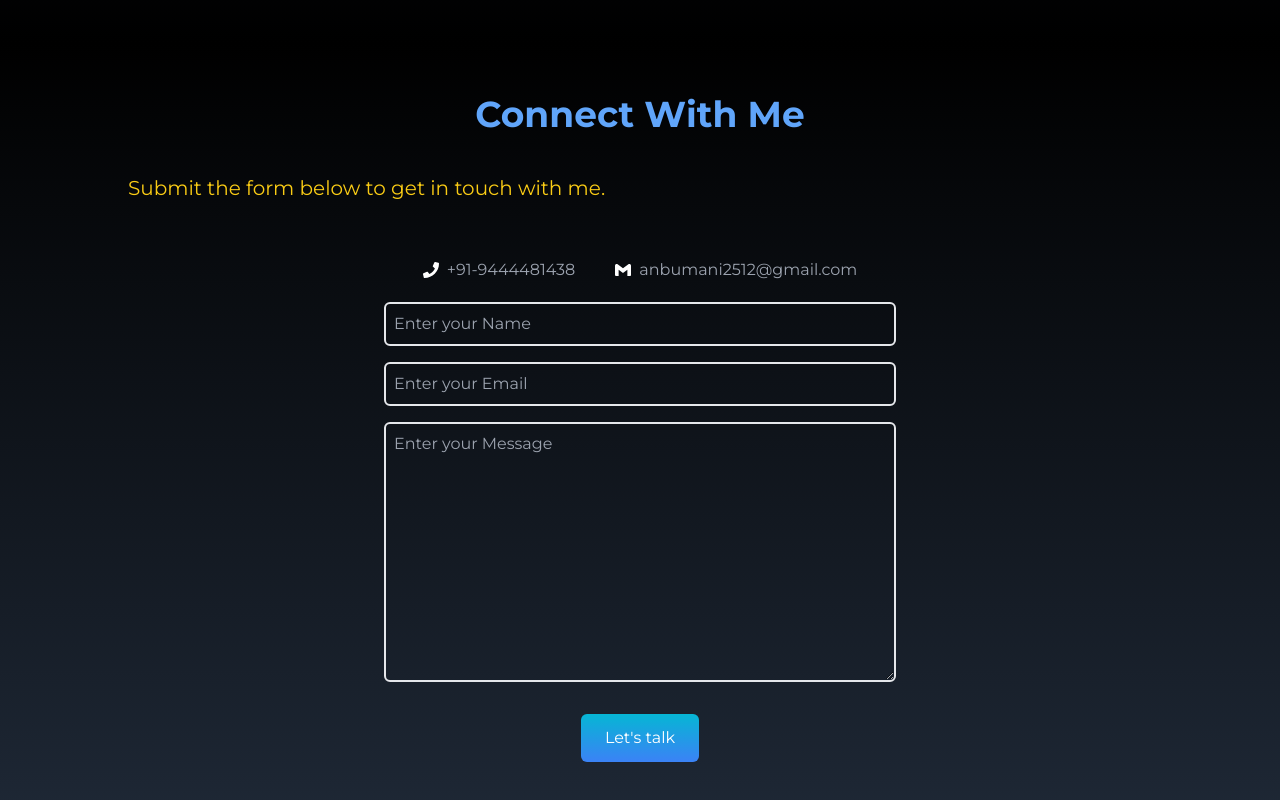
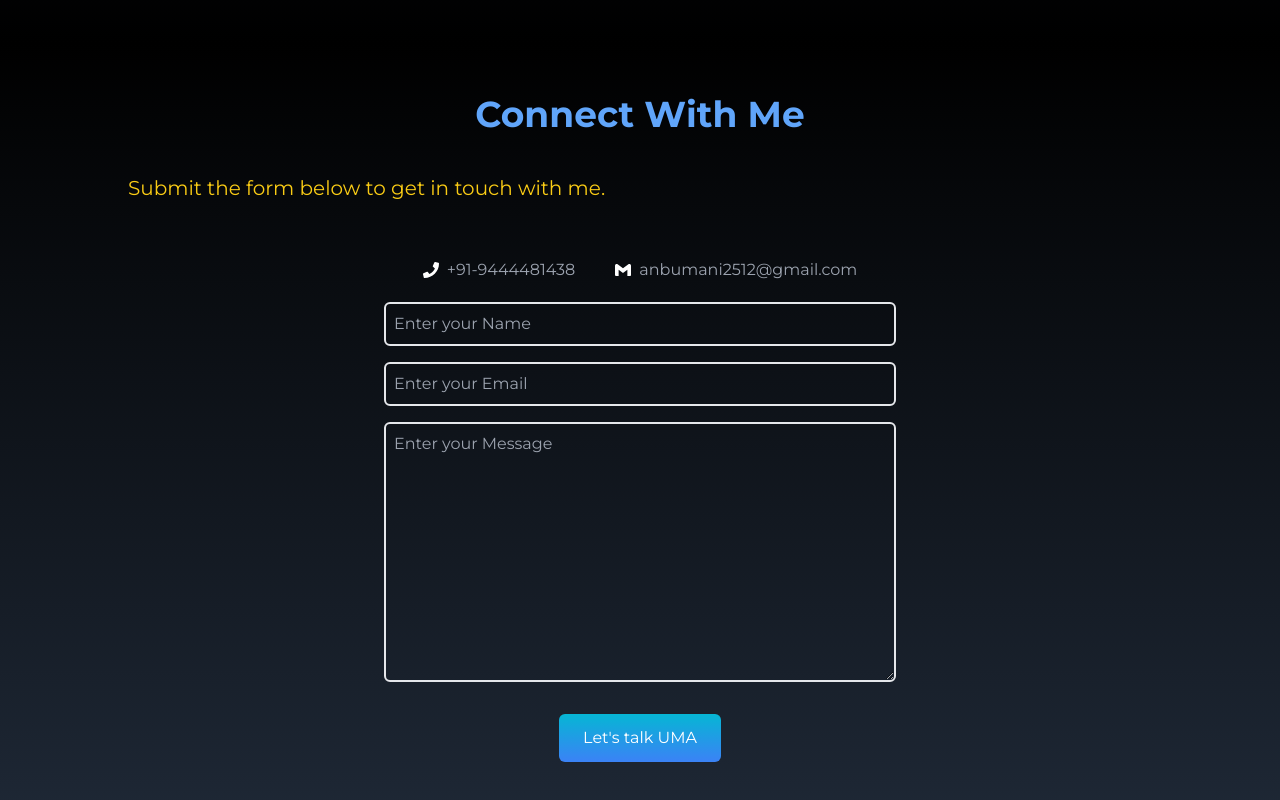
Before and after one commit to anbumanigithub/ReactAnbuPortfolio-anbu_backupvectone, a React (Create React App) app: page / in a window 1280 px wide. Shown: the part 6615-7415 px from the top of the page. Built offline with nearby package versions, Linux system fonts and the light colour scheme.

Commit message:
Update Contact.jsx

```diff
--- a/src/components/Contact.jsx
+++ b/src/components/Contact.jsx
@@ -66,7 +66,7 @@ const Contact = () => {
               className="p-2 focus:outline-none bg-transparent border-2 rounded-md text-white"
             />
             <button className="text-white bg-gradient-to-b from-cyan-500 to-blue-500 flex items-center px-6 py-3 my-8 mx-auto rounded-md hover:scale-110 duration-300">
-              Let's talk
+              Let's talk UMA
             </button>
           </form>
         </div>
```
